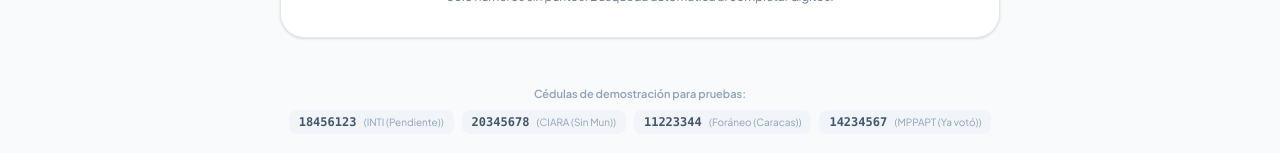
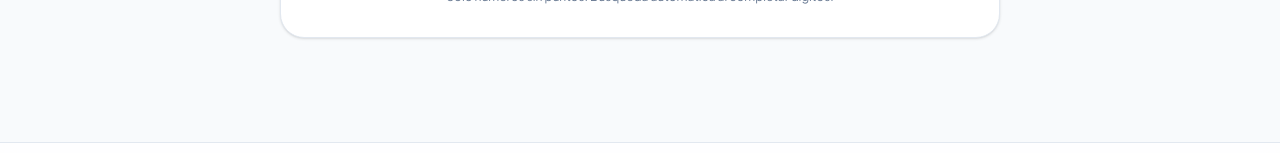
Before and after one commit to economiaproductivalara/reporte-consulta-popular, a React (Vite) app: page / in a window 1280 px wide. Shown: the part 647-800 px from the top of the page. Built offline with nearby package versions, Linux system fonts and the light colour scheme; no server answers.

Commit message:
fix(ui): eliminar atajos de cedulas de prueba de la pantalla de registro

```diff
--- a/src/components/RegistrationModule/RegistrationView.tsx
+++ b/src/components/RegistrationModule/RegistrationView.tsx
@@ -198,35 +198,6 @@ export const RegistrationView: React.FC<RegistrationViewProps> = ({ onRecordUpda
         </div>
       )}
 
-      {/* Discrete shortcuts for demonstration */}
-      {!currentEmployee && (
-        <div className="pt-4 text-center">
-          <span className="text-[11px] font-semibold text-slate-400 block mb-2">
-            Cédulas de demostración para pruebas:
-          </span>
-          <div className="flex flex-wrap items-center justify-center gap-2">
-            {[
-              { c: '18456123', l: 'INTI (Pendiente)' },
-              { c: '20345678', l: 'CIARA (Sin Mun)' },
-              { c: '11223344', l: 'Foráneo (Caracas)' },
-              { c: '14234567', l: 'MPPAPT (Ya votó)' }
-            ].map((s) => (
-              <button
-                key={s.c}
-                type="button"
-                onClick={() => {
-                  setCedula(s.c);
-                  handleSearch(s.c);
-                }}
-                className="px-2.5 py-1 text-xs font-mono font-bold rounded-lg bg-slate-100 hover:bg-blue-100 dark:bg-slate-800 text-slate-600 dark:text-slate-300 transition-colors"
-              >
-                {s.c} <span className="text-[10px] font-sans font-normal text-slate-400">({s.l})</span>
-              </button>
-            ))}
-          </div>
-        </div>
-      )}
-
     </div>
   );
 };
```
